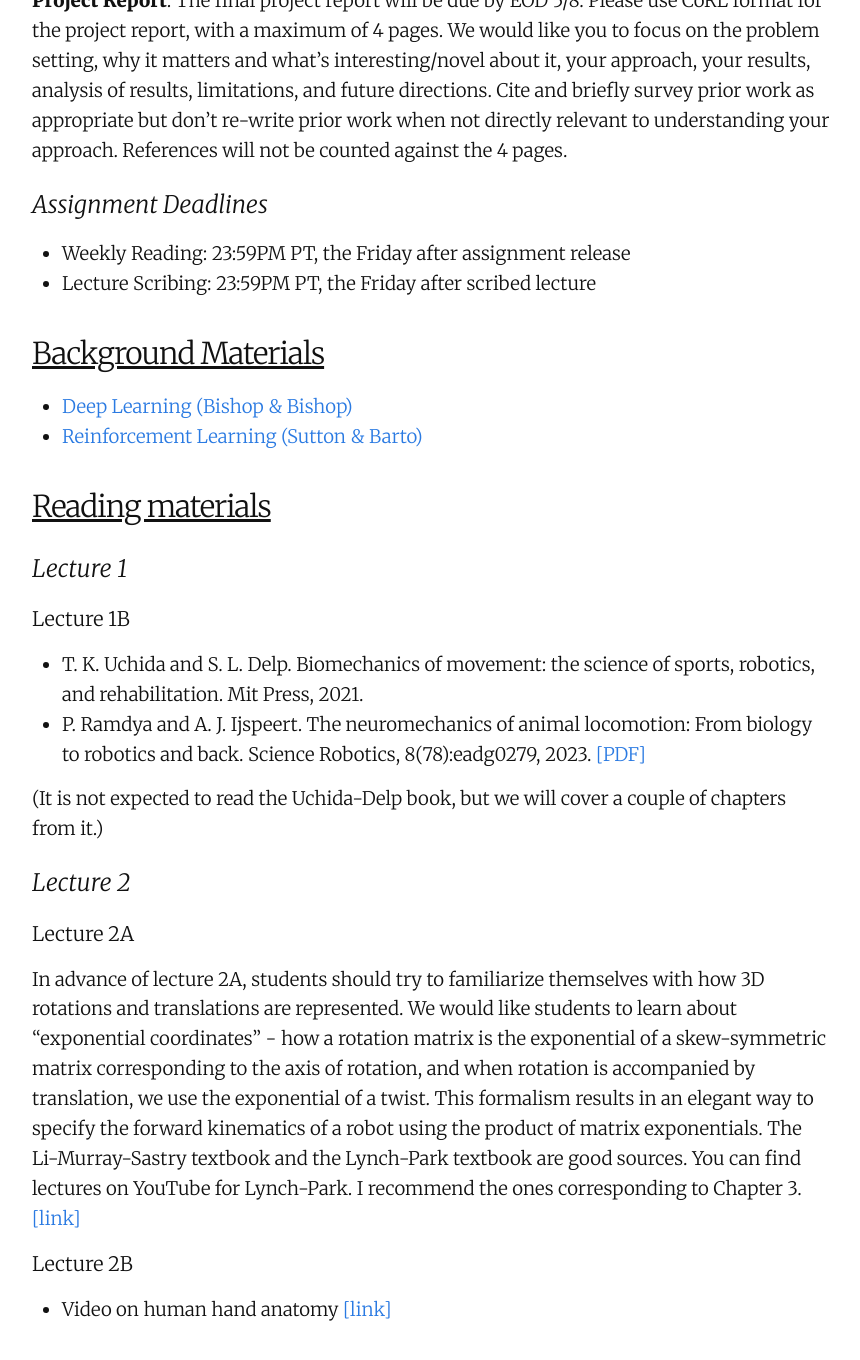
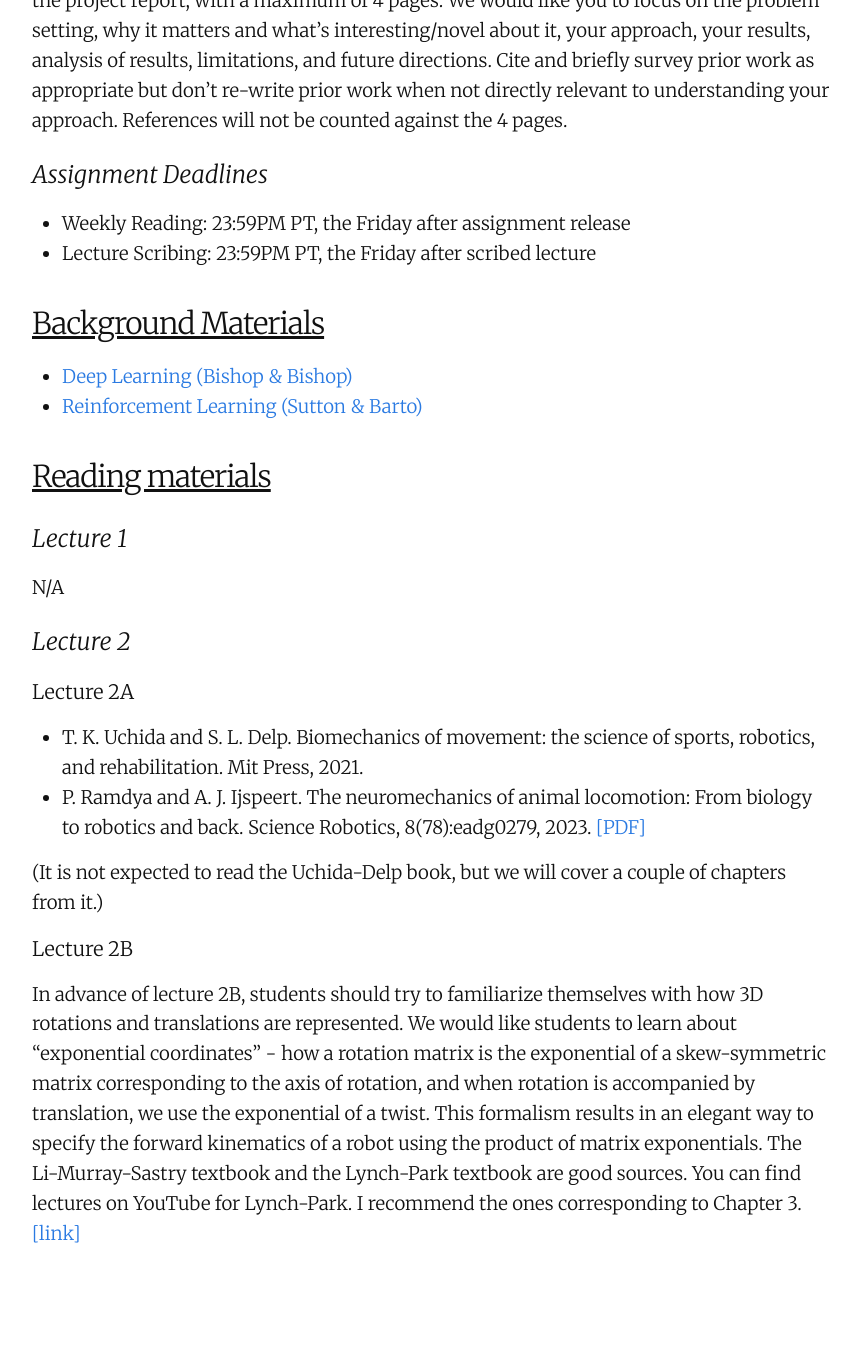
Before and after one commit to robots-that-learn/robots-that-learn.github.io, a Jekyll site: the page built from index.md, in a window 1280 px wide and 1400 px high, scrolled down 3147 px. Shown: the top 1360 px of the window, without its empty margins (208-1068 px from the left). Built offline with Jekyll 4.4.1, drawn with Linux system fonts in a browser that asks for light colours; our own code applies the rules of GitHub Pages for plain Markdown files; after the commit the page ends 4470 px from its top, so only the background shows below that; some of the changed text lies outside the part shown.

Commit message:
Revise lecture schedule and reading materials

```diff
--- a/index.md
+++ b/index.md
@@ -41,11 +41,10 @@ Each session consists of a two 1-hour lectures with a 10 minute break in between
 
 The following schedule is a tentative assignment and will evolve in real time. Weekly materials will be added.
 
-* Lecture 1A (1/26) Introduction
-* Lecture 1B (1/26) Biomechanics of walking and running
-* Lecture 2A (2/2) Robot mechanisms - kinematics and dynamics
-* Lecture 2B (2/2) The human hand and dexterous object manipulation
-* Lecture 3A (2/9) Robot hands
+* Lecture 1 (1/26) Introduction
+* Lecture 2A (2/2) Biomechanics of walking and running
+* Lecture 2B (2/2) Robot mechanisms - kinematics and dynamics
+* Lecture 3A (2/9) The human hand and dexterous object manipulation + Robot hands
 * Lecture 3B (2/9) Proprioception and tactile perception
 * Lecture 4A (2/23) Vision for action
 * Lecture 4B (2/23) The developmental perspective on motor control
@@ -100,30 +99,28 @@ Please see below ("Reading Materials") for reading assignments.
 ## Reading materials
 
 ### Lecture 1
+N/A
 
-#### Lecture 1B
+### Lecture 2
+
+#### Lecture 2A
 
 - T. K. Uchida and S. L. Delp. Biomechanics of movement: the science of sports, robotics, and rehabilitation. Mit Press, 2021.
 - P. Ramdya and A. J. Ijspeert. The neuromechanics of animal locomotion: From biology to robotics and back. Science Robotics, 8(78):eadg0279, 2023. [[PDF]](resources/Locomotion-biology-robotics-scirobotics.pdf)
 
 (It is not expected to read the Uchida-Delp book, but we will cover a couple of chapters from it.)
 
-### Lecture 2
-
-#### Lecture 2A
-
-In advance of lecture 2A, students should try to familiarize themselves with how 3D rotations and translations are represented. We would like students to learn about "exponential coordinates" - how a rotation matrix is the exponential of a skew-symmetric matrix corresponding to the axis of rotation, and when rotation is accompanied by translation, we use the exponential of a twist. This formalism results in an elegant way to specify the forward kinematics of a robot using the product of matrix exponentials. The Li-Murray-Sastry textbook and the Lynch-Park textbook are good sources. You can find lectures on YouTube for Lynch-Park. I recommend the ones corresponding to Chapter 3.
-[[link]](https://www.youtube.com/watch?v=29LhXWjn7Pc&list=PLggLP4f-rq02vX0OQQ5vrCxbJrzamYDfx&index=10)
-
 #### Lecture 2B
 
-- Video on human hand anatomy [[link]](https://www.youtube.com/watch?v=-y69D76RdMs)
+In advance of lecture 2B, students should try to familiarize themselves with how 3D rotations and translations are represented. We would like students to learn about "exponential coordinates" - how a rotation matrix is the exponential of a skew-symmetric matrix corresponding to the axis of rotation, and when rotation is accompanied by translation, we use the exponential of a twist. This formalism results in an elegant way to specify the forward kinematics of a robot using the product of matrix exponentials. The Li-Murray-Sastry textbook and the Lynch-Park textbook are good sources. You can find lectures on YouTube for Lynch-Park. I recommend the ones corresponding to Chapter 3.
+[[link]](https://www.youtube.com/watch?v=29LhXWjn7Pc&list=PLggLP4f-rq02vX0OQQ5vrCxbJrzamYDfx&index=10)
 
 <!--
 ### Lecture 3
 
 #### Lecture 3A
 
+- Video on human hand anatomy [[link]](https://www.youtube.com/watch?v=-y69D76RdMs)
 - Piazza, Cristina, et al. "A century of robotic hands." Annual Review of Control, Robotics, and Autonomous Systems 2.1 (2019): 1-32. [[PDF]](resources/century-of-robotic-hands.pdf)
 - [LEAP Hand](https://leaphand.com/), [LEAP Hand v2](https://openreview.net/forum?id=eQomRzRZEP)
 
```
